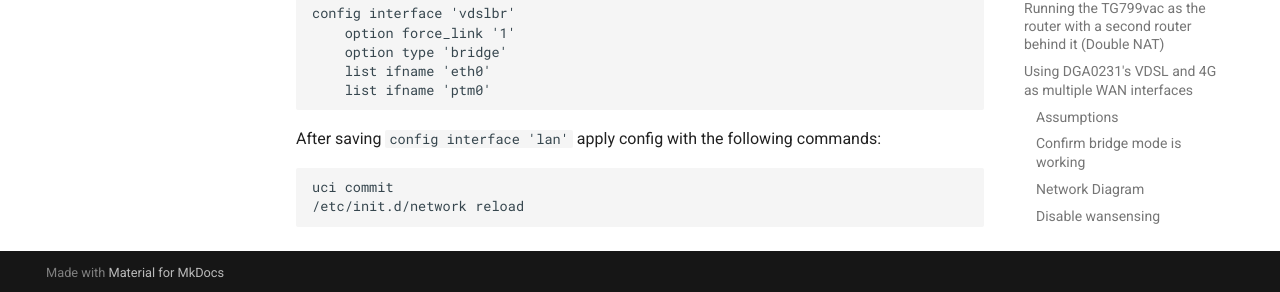
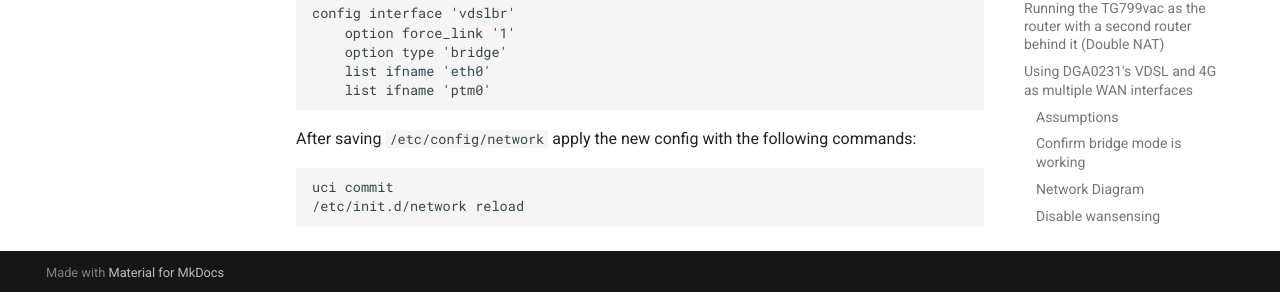
Before and after one commit to hack-technicolor/hack-technicolor, an MkDocs documentation site: the page built from docs/Unlock.md, in a window 1280 px wide and 900 px high, scrolled down 11199 px. Shown: the part 605-897 px from the top of the window. Built offline with MkDocs 1.6.1 and Material for MkDocs 9.7.7, drawn with Linux system fonts in a browser that asks for light colours; comment, search, counter and statistics services are not loaded.

Commit message:
Update Unlock.md

````diff
--- a/docs/Unlock.md
+++ b/docs/Unlock.md
@@ -488,7 +488,7 @@ config interface 'vdslbr'
 	list ifname 'ptm0'
 ```
 
-After saving `config interface 'lan'` apply config with the following commands:
+After saving `/etc/config/network` apply the new config with the following commands:
 
 ```
 uci commit
````
